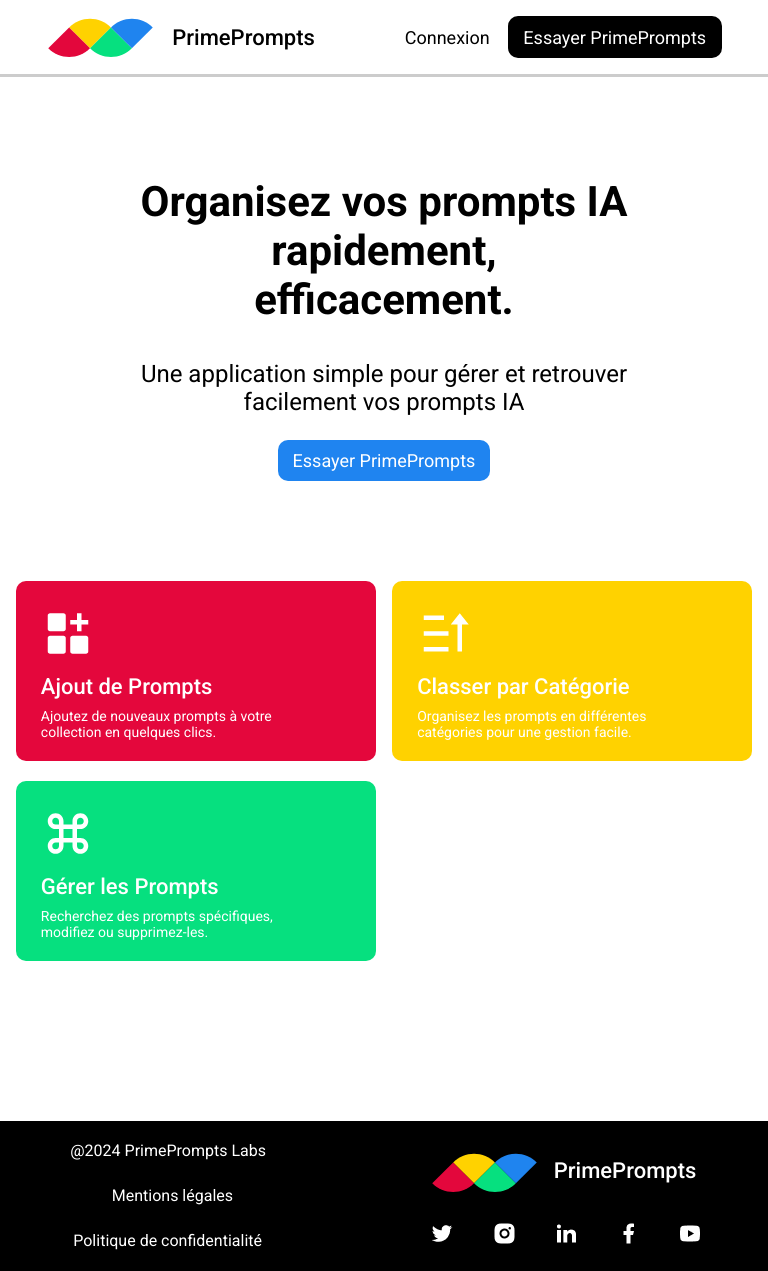
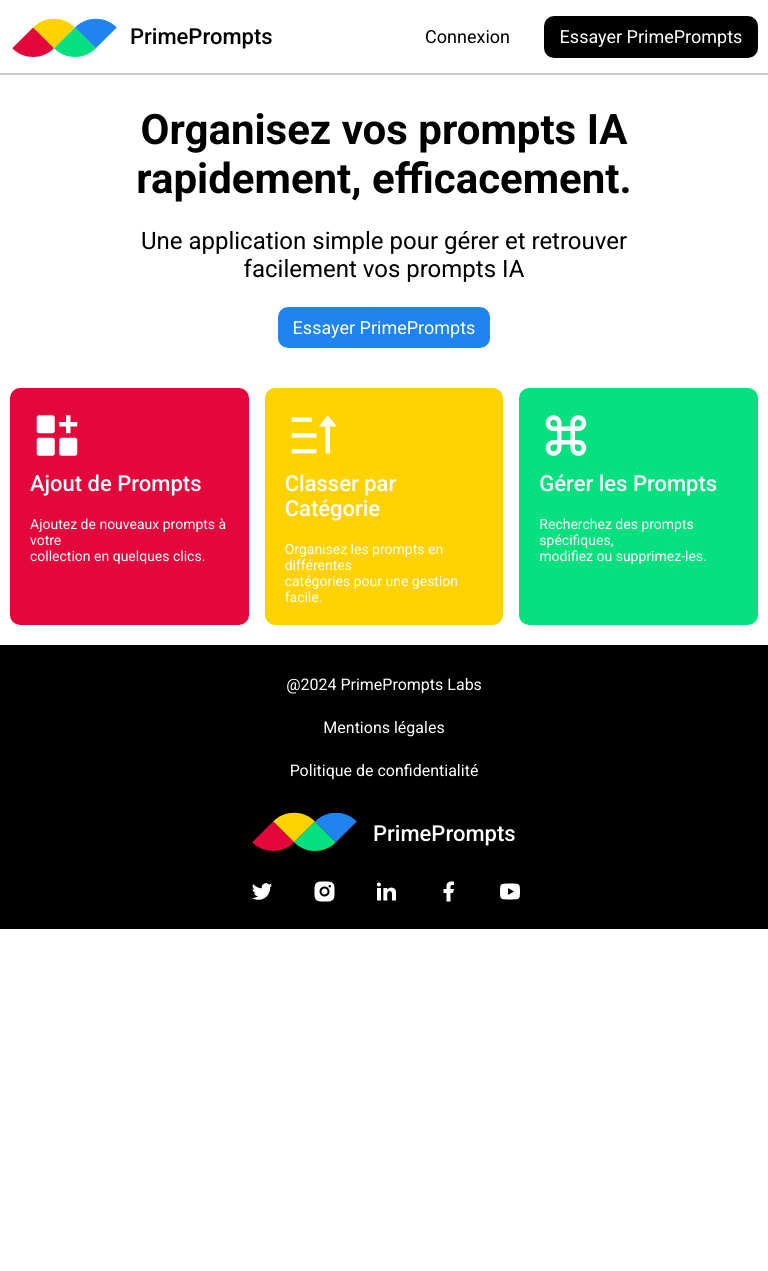
Before and after one commit to dasilva218/prime-prompts, a plain HTML site: page index.html in a window 768 px wide. After the commit the page ends 929 px from the top, so only its background shows below. Drawn offline with Linux system fonts and the light colour scheme.

Commit message:
Fix bug et mise à jour du code

```diff
--- a/index.html
+++ b/index.html
@@ -5,12 +5,13 @@
     <meta name="viewport" content="width=device-width, initial-scale=1.0" />
     <title>Prime prompts</title>
     <link rel="stylesheet" href="/styles/style.css" />
+    <link rel="shortcut icon" href="assets/imgs/Logo.svg" type="image/svg+xml">
     <link rel="preconnect" href="https://fonts.googleapis.com">
 <link rel="preconnect" href="https://fonts.gstatic.com" crossorigin>
 <link href="https://fonts.googleapis.com/css2?family=Roboto:ital,wght@0,100;0,300;0,400;0,500;0,700;0,900;1,100;1,300;1,400;1,500;1,700;1,900&display=swap" rel="stylesheet">
   </head>
-  <body class="frame">
-    <header>
+  <body>
+    <header class="header">
       <nav class="navbar">
         <div class="logo-group">
           <!-- Logo  -->
@@ -45,7 +46,8 @@
         </div>
       </nav>
     </header>
-    <section>
+    <section class="main">
+      <div class="main-container">
         <div class="section-head">
           <!-- Titre -->
           <div class="section-titre">
@@ -69,7 +71,7 @@
           </div>
         </div>
         <div class="card-group">
-        <div class="card-1">
+          <div class="card card-1">
             <!-- Icone -->
             <div class="card-icone">
               <img src="/assets/imgs/Icon.svg" alt="Icone" />
@@ -88,7 +90,7 @@
               </p>
             </div>
           </div>
-        <div class="card-2">
+          <div class="card card-2">
             <!-- Icone -->
             <div class="card-icone">
               <img src="/assets/imgs/Icon2.svg" alt="Icone" />
@@ -107,7 +109,7 @@
               </p>
             </div>
           </div>
-        <div class="card-3">
+          <div class="card card-3">
             <!-- Icone -->
             <div class="card-icone">
               <img src="/assets/imgs/Icon3.svg" alt="Icone" />
@@ -127,19 +129,21 @@
             </div>
           </div>
         </div>
+      </div>
     </section>
     <footer>
+      <div class="footer-container">
         <div class="link-group">
           <!-- Lien1 -->
           <p class="link1">@2024 PrimePrompts Labs</p>
 
           <!-- Lien2 -->
-        <p class="link2">Mentions légales</p>
+          <p class="link2"><a href="#">Mentions légales</a></p>
 
           <!-- Lien3 -->
-        <p class="link3">Politique de confidentialité</p>
+          <p class="link3"><a href="#">Politique de confidentialité</a></p>
         </div>
-      <div>
+        <div class="footer-info">
           <div class="footer-logo-group">
             <!-- image logo -->
             <div class="footer-logo">
@@ -178,6 +182,7 @@
             </div>
           </div>
         </div>
+      </div>
     </footer>
   </body>
 </html>
--- a/styles/style.css
+++ b/styles/style.css
@@ -1,16 +1,42 @@
-.frame {
+* {
     margin: 0px;
     padding: 0px;
-    box-sizing: content-box;
+    box-sizing: border-box;
+    font-family: "roboto", sans-serif;
 }
 
-body {
-    font-family: roboto;
+html, body {
+    height: 100%;
+    margin: 0;
+    padding: 0;
+    display: flex;
+    flex-direction: column;
+}
+
+/* Partie Header */
+
+.header {
+    width: 100%;
+    display: flex;
+    align-items: center;
+    justify-content: center;
+    min-height: 75px;
+    border-bottom: 2px solid rgb(204, 204, 204);
+}
+
+.navbar {
+    width: 100%;
+    max-width: 1120px;
+    display: flex;
+    justify-content: space-between;
+    align-items: center;
+    padding: 0 10px;
 }
 
 .logo-group {
     display: flex;
-    gap: 20px;
+    align-items: center;
+    gap: 14px;
 }
 
 .logo-image {
@@ -27,29 +53,26 @@ body {
     font-weight: 500;
 }
 
-.navbar {
-    display: flex;
-    height: 74px;
-    justify-content: space-around;
-    align-items: center;
-    /* padding: 0px 303px; */
-    border-bottom: 3px solid rgb(204, 204, 204);
-}
-
-
 .nav-btn-group {
     display: flex;
-    gap: 20px;
+    gap: 24px;
 }
 
 .nav-btn-1 {
-    width: 83px;
-    height: 42px;
+    width: auto;
+    padding: 10px 10px;
+    height: auto;
     display: flex;
     align-items: center;
+    border-radius: 10px;
     font-weight: 400;
     font-size: 18px;
     cursor: pointer;
+    background-color: transparent;
+}
+
+.nav-btn-1:hover {
+    background-color: #DDDDDD;
 }
 
 .nav-btn-2 {
@@ -62,26 +85,43 @@ body {
     border-radius: 10px;
     font-weight: 400;
     font-size: 18px;
+    color: white;
     cursor: pointer;
 }
 
-.nav-btn-2 p {
-    color: #FFF;
+.nav-btn-2:hover {
+    background-color: rgba(0, 0, 0, 0.6);
 }
 
 .nav-hamburger {
     display: none;
 }
 
-.section-head {
-    width: 500px;
-    margin: 160px auto;
+/* Partie Section */
+
+.main {
+    flex: 1;
+    display: flex;
+    justify-content: center;
 }
 
-.section-titre {
-    width: 500px;
-    height: 84px;
-    margin-bottom: 32px;
+.main-container {
+    width: 100%;
+    max-width: 1120px;
+    display: flex;
+    flex-direction: column;
+    align-items: center;
+    justify-content: space-around;
+    gap: 30px;
+    padding: 20px 10px;
+}
+
+.section-head {
+    display: flex;
+    flex-direction: column;
+    align-items: center;
+    text-align: center;
+    gap: 24px;
 }
 
 .section-titre h1 {
@@ -90,12 +130,6 @@ body {
     font-weight: 700;
     font-size: 42px;
     line-height: 49.22px;
-}
-
-.section-paragraphe {
-    width: 500px;
-    height: 52px;
-    margin-bottom: 28px;
 }
 
 .section-paragraphe p {
@@ -117,6 +151,10 @@ body {
     cursor: pointer;
 }
 
+.section-btn:hover {
+    background-color: rgba(31, 132, 240, 0.8);
+}
+
 .section-btn p {
     font-weight: 400;
     font-size: 18px;
@@ -124,53 +162,54 @@ body {
 }
 
 .card-group {
+    width: 100%;
+    display: grid;
+    gap: 16px;
+    grid-template-columns: 1fr 1fr 1fr;
+}
+
+.card {
     display: flex;
+    flex-direction: column;
+    padding: 20px;
     gap: 20px;
-    justify-content: center;
-    margin-bottom: 160px;
+    border-radius: 10px;
 }
 
 .card-icone {
     width: 43px;
     height: 43px;
-    margin-bottom: 25px;
 }
 
 .card-titre {
-    height: 20px;
+    /* height: 20px; */
     font-weight: 500;
     font-size: 22px;
 }
 
 .card-paragraphe {
-    height: 27px;
+    /* height: 27px; */
     font-weight: 400;
     font-size: 14px;
     line-height: 16px;
 }
 
 .card-1 {
-    width: 310px;
-    height: 134px;
+    /* width: 310px;
+    height: 134px; */
     background-color: rgb(228, 7, 60);
-    padding: 25px 25px 21px 25px;
-    border-radius: 10px;
 }
 
 .card-2 {
-    width: 310px;
-    height: 134px;
+    /* width: 310px;
+    height: 134px; */
     background-color: rgb(255, 210, 0);
-    padding: 25px 25px 21px 25px;
-    border-radius: 10px;
 }
 
 .card-3 {
-    width: 310px;
-    height: 134px;
+    /* width: 310px;
+    height: 134px; */
     background-color: rgb(6, 224, 127);
-    padding: 25px 25px 21px 25px;
-    border-radius: 10px;
 }
 
 .card-titre p {
@@ -181,18 +220,35 @@ body {
     color: #FFF;
 }
 
+/* Partie footer */
+
 footer {
+    width: 100%;
     display: flex;
-    justify-content: space-around;
+    justify-content: center;
 
     height: 150px;
     background-color: rgba(0, 0, 0, 1);
     align-items: center;
 }
 
+.footer-container {
+    width: 100%;
+    max-width: 1120px;
+    display: flex;
+    justify-content: space-between;
+    align-items: center;
+    padding: 0 10px;
+}
+
 .link-group {
     display: flex;
-    gap: 25px;
+    gap: 24px;
+}
+
+.link-group a {
+    color: white;
+    text-decoration: none;
 }
 
 .link-group p {
@@ -201,9 +257,10 @@ footer {
     font-size: 18;
 }
 
-.footer-logo {
-    width: 104px;
-    height: 40px;
+.footer-info {
+    display: flex;
+    flex-direction: column;
+    gap: 22px;
 }
 
 .footer-logo-text {
@@ -218,27 +275,13 @@ footer {
 
 .footer-logo-group {
     display: flex;
-    gap: 20px;
-    margin-bottom: 30px;
-}
-
-.link1 {
-    width: 219px;
-    height: 20px;
-}
-
-.link2 {
-    width: 136px;
-    height: 20px;
-}
-
-.link3 {
-    width: 213px;
-    height: 20px;
+    gap: 14px;
+    align-items: center;
 }
 
 .footer-icone-group {
     display: flex;
+    align-items: center;
     gap: 42px;
 }
 
@@ -264,75 +307,34 @@ footer {
     }
 
     .section-head {
-        width: 80%;
-        margin: 100px auto;
-        display: block;
+        margin: 10px auto;
         height: auto;
     }
 
-    .section-titre {
-        height: auto;
-        width: 80%;
-        margin-bottom: 32px;
-        margin: 0 auto;
-    }
-
-    .section-titre h1 {
-
-        text-align: center;
-        font-weight: 700;
-        font-size: 42px;
-        line-height: 49.22px;
-    }
 
     .section-paragraphe {
         width: 80%;
-        height: auto;
-        margin-bottom: 28px;
-        margin: 0 auto;
-    }
-
-    .section-paragraphe p {
-        font-weight: 400;
-        font-size: 24px;
-        line-height: 28px;
-        text-align: center;
-    }
-
-    .section-btn {
-        width: 212px;
-        height: 41px;
-        background-color: rgb(31, 132, 240);
-        display: flex;
-        align-items: center;
-        justify-content: center;
-        border-radius: 10px;
-        margin: 0 auto;
-    }
-
-    .section-btn p {
-        font-weight: 400;
-        font-size: 18px;
-        color: #FFF;
     }
 
     .card-group {
-        display: grid;
-        gap: 23px;
-        justify-content: center;
-        margin-bottom: 160px;
+        grid-template-columns: 1fr;
     }
 
     footer {
         display: grid;
-        height: 400px;
         background-color: rgba(0, 0, 0, 1);
         align-items: center;
+        height: auto;
+    }
+
+    .footer-container {
+        display: grid;
     }
 
     .link-group {
         display: grid;
         align-content: center;
+        margin: 30px 0;
     }
 
     .link-group p {
@@ -344,14 +346,8 @@ footer {
         gap: 42px;
     }
 
-    .sous-menu {
-        position: absolute;
-        top: 70px;
-        left: 0;
-        right: 0;
-        flex-direction: column;
-        text-align: center;
-        border: 2px solid black;
+    .footer-info {
+        margin-bottom: 30px;
     }
 }
 
@@ -365,89 +361,32 @@ footer {
     }
 
     .section-head {
-        width: 80%;
-        margin: 100px auto;
-        display: block;
+        margin: 10px auto;
         height: auto;
     }
 
-    .section-titre {
+    footer {
+        display: grid;
+        background-color: rgba(0, 0, 0, 1);
+        align-items: center;
         height: auto;
-        width: 80%;
-        margin-bottom: 32px;
-        margin: 0 auto;
     }
 
-    .section-titre h1 {
-
-        text-align: center;
-        font-weight: 700;
-        font-size: 42px;
-        line-height: 49.22px;
-    }
-
-    .section-paragraphe {
-        width: 80%;
-        height: auto;
-        margin-bottom: 28px;
-        margin: 0 auto;
-    }
-
-    .section-paragraphe p {
-        font-weight: 400;
-        font-size: 24px;
-        line-height: 28px;
-        text-align: center;
-    }
-
-    .section-btn {
-        width: 212px;
-        height: 41px;
-        background-color: rgb(31, 132, 240);
-        display: flex;
-        align-items: center;
+    .footer-container {
+        display: grid;
         justify-content: center;
-        border-radius: 10px;
-        margin: 0 auto;
-    }
-
-    .section-btn p {
-        font-weight: 400;
-        font-size: 18px;
-        color: #FFF;
-    }
-
-    .card-group {
-        display: grid;
-        grid-template-columns: 48% 48%;
-        column-gap: 1%;
-        justify-content: center;
-        margin-bottom: 160px;
-        padding: 0 auto;
-    }
-
-    .card-group>div {
-        margin: 0 auto;
-    }
-
-    footer {
-        display: flex;
-        height: 150px;
-        background-color: rgba(0, 0, 0, 1);
-        align-items: center;
     }
 
     .link-group {
         display: grid;
         align-content: center;
+        margin: 30px 0;
+        text-align: center;
     }
 
-    .link-group p {
-        margin: 0 auto;
+    .footer-info {
+        margin-bottom: 30px;
     }
 
-    .footer-icone-group {
-        display: flex;
-        gap: 42px;
-    }
+
 }
```
Lines whose indentation alone changed are shown as unchanged.
